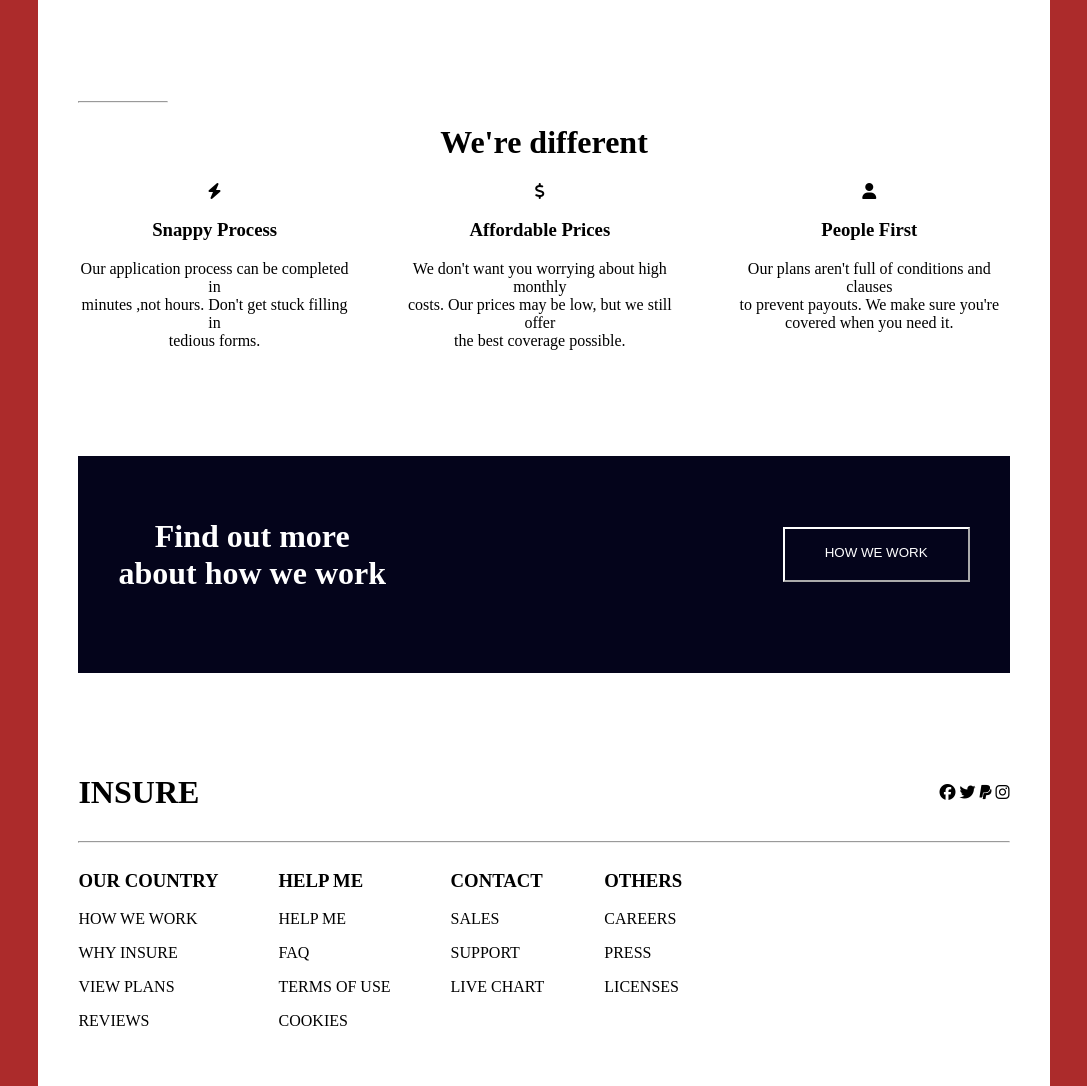
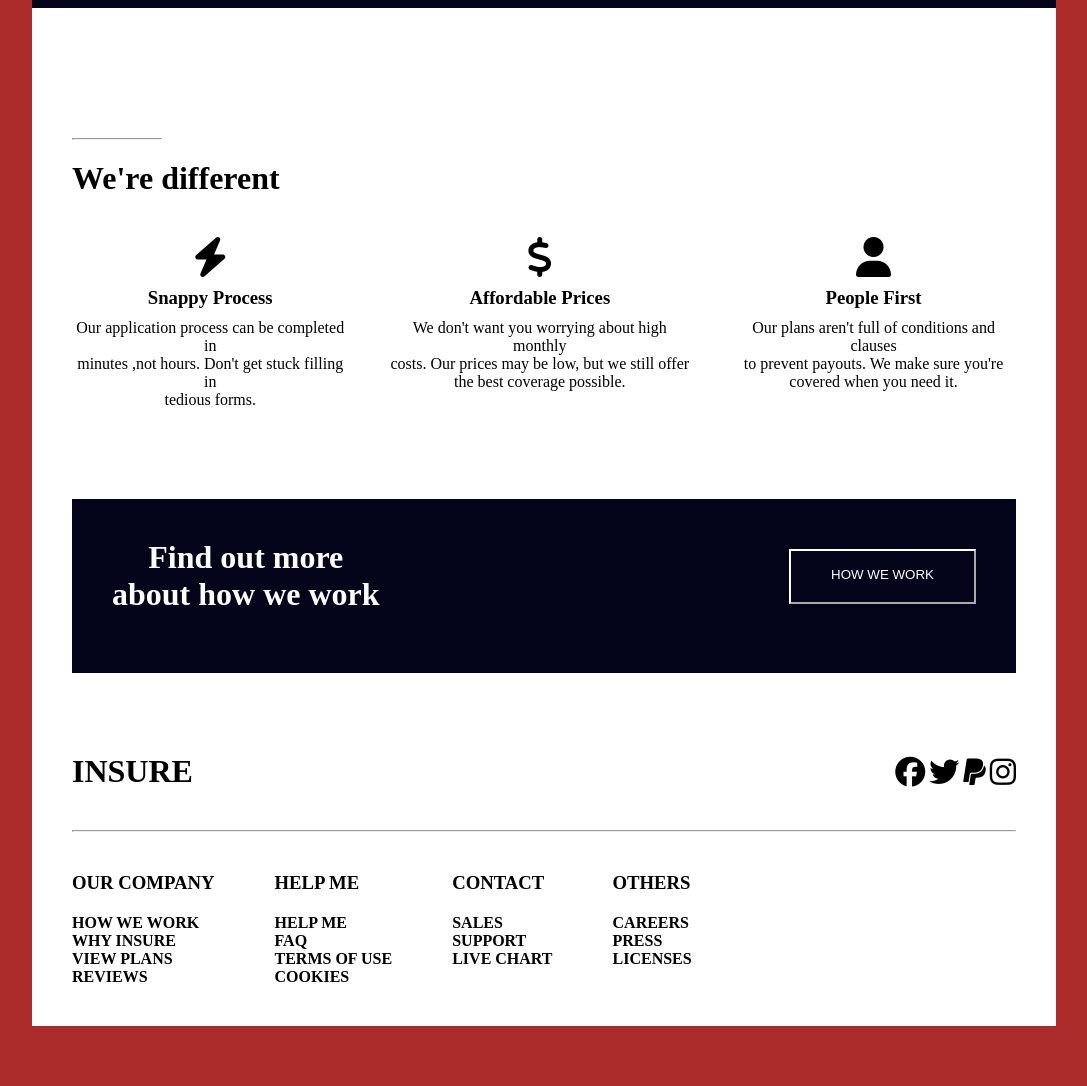
Before and after one commit to Amarachisoft/RITA-THREE, a plain HTML site: page index.html in a window 1280 px wide. Shown: the part 657-1743 px from the top of the page, without its empty margins (96-1183 px from the left). After the commit the page ends 1683 px from the top, so only its background shows below. Drawn offline with Linux system fonts and the light colour scheme.

Commit message:
initial commit

```diff
--- a/index.css
+++ b/index.css
@@ -1,9 +1,8 @@
- . {
-
+ *{
   padding: 0;
   margin: 0;
   box-sizing: border-box;
- }
+}
 
 html{
   background: rgb(172, 43, 43);
@@ -18,40 +17,42 @@ html{
   width: 80%;
   border-radius: 20px;
   margin: 60px auto;
+}
 
-
-
-
-}
 .main-card button{
   padding: 10px;
   background: whitesmoke;
   color: black;
   border-color: black;
 }
+
 .line-1{
   width: 90px;
 }
+
 .one{
   color: white;
   padding: 40px;
   background: rgb(4, 4, 27);
+}
 
-}
 .first-card{
-  gap: 90px;
   background: rgb(4, 4, 27);
   display: flex;
+  justify-content: space-between;
+  align-items: center;
+}
 
-}
 .first-card h1{
   font-size: 3xl;
   font-weight: 800;
 }
+
 .first-card p{
   opacity: 0.6;
   padding-bottom: 40px;
 }
+
 .first-card button{
   padding-top: 10px;
   padding-left: 20px;
@@ -61,18 +62,42 @@ html{
   color: white;
   border-color: white;
 }
-.family{
-  width: 80%;
-  height: 60%;
+
+.family img{
+  width: 30vw;
+  height: 50vh;
+  justify-content: right;
+  object-fit: cover;
 }
+
+.card1 h3{
+  font-weight: 900;
+  margin-bottom: 20px;
+}
+
+.card1 p{
+  font-weight: 600;
+  display: flex;
+  flex-direction: column;
+  gap: 20px;
+}
+
+.card1{
+  gap: 20px;
+}
+
 .blog{
   display: flex;
-  margin-right: 3px;
+  align-items: center;
   gap: 20px;
   list-style: none;
   cursor: pointer;
+}
 
+a{
+  text-decoration: none;
 }
+
 .initial{
   display: flex;
   background: rgb(250, 247, 247);position: relative;
@@ -80,12 +105,14 @@ html{
     justify-content: space-between;
     padding: 40px;
 }
+
 .initial ul{
   opacity: 0.6;
   display: flex;
   gap: 10px;
   margin-left: 20px;
 }
+
 .initial button{
   border-color: rgb(15, 7, 7);
     padding-top: 10px;
@@ -93,20 +120,34 @@ html{
     padding-right: 20px;
     padding-bottom: 10px;
 }
+
 .line-2{
   width: 90px;
   padding-top: 90px;
   text-align: center;
 }
+
 .second-card{
   padding: 40px;
   background: white;
   text-align: center;
 }
+
 .card2{
   display: flex;
   gap: 40px;
 }
+
+.card21{
+  display: flex;
+  flex-direction: column;
+  gap: 10px;
+}
+
+.card21 i{
+  font-size: 40px;
+}
+
 .third-card{
   display: flex;
     background: rgb(4, 4, 27);
@@ -133,33 +174,41 @@ html{
   padding-left: 40px;
   padding-right: 40px;
   padding-top: 16px
+}
 
+.diff{
+  margin-bottom: 40px;
+  text-align: left;
+  margin-top: 20px;
+}
+
+.last-card{
+  padding: 40px;
+  background: white;
+}
+
+.last-last{
+  display: flex;
+  gap: 60px;
+  padding-top: 40px;
+}
+
+.insure{
+  display: flex;
+  position: relative;
+  padding-bottom: 40px;
+    width: 100%;
+    align-items: center;
+    justify-content: space-between;
 }
 
 .icons{
-
-}
-.last-card{
-  padding: 40px;
-  background: white;
-
-}
-.last-last{
-  display: flex;
-  gap: 60px;
-}
-.insure{
-  display: flex;
-  position: relative;
-    width: 100%;
-    align-items: center;
-    justify-content: space-between;
-
-
-}
-.icons{
   gap: 90px;
   justify-content: space-between;
+}
+
+.icons i{
+  font-size: 30px;
 }
 
 /*Mobile Media queries*/
@@ -171,7 +220,6 @@ html{
     top: 0;
     right: 0;
     z-index: 1000;
-
   }
 
   .blog{
@@ -187,17 +235,15 @@ html{
       padding: 20px 12px;
       transition: 50s ease;
       flex-direction: column;
-
   }
-
 
   .first-card{
   display: flex;
   flex-direction: column-reverse;
   justify-content: center;
   width: 80%;
+}
 
-}
 .family{
   width: 80%;
 }
@@ -206,28 +252,28 @@ html{
   display: block;
   flex-direction: column-reverse;
   justify-content: center;
+}
 
-}
 .third-card{
   display: block;
   flex-direction: column-reverse;
 }
-.blog{
 
-
-}
 .last-card{
   position: relative;
 }
+
 .card1{
   justify-content: center;
 }
+
 .insure{
   display: block;
   flex-direction: column-reverse;
   justify-content: center;
   text-align: center;
 }
+
 .last-last{
   display: block;
   justify-content: center;
@@ -240,14 +286,9 @@ html{
   justify-content: center;
   display: block;
   text-align: center;
-
-
-
 }
 
 }
-
 /*Media queries(Tablet Screen)*/
 @media (min-width:768px) and (max-width:1180px) {
-
 }
--- a/index.html
+++ b/index.html
@@ -32,31 +32,30 @@
           <p>Get your life insurance coverage easier and faster. We blend our expertise<br> and technology to help you find
             the plan that's right for you. Ensure you<br> and your loved ones are protected. </p>
           <button>VIEW PLANS</button>
-
         </div>
         <div class="family">
-          <img src="images/family.jpg">
+          <img src="images/family.jpg" >
         </div>
       </div>
     </div>
     <div class="second-card">
       <div class="line-2"><hr></div>
-      <div>
+      <div class="diff">
         <h1>We're different</h1>
       </div>
       <div class="card2">
-        <div>
+        <div class="card21">
           <i class="fa-solid fa-bolt"></i>
           <h3>Snappy Process</h3>
           <p>Our application process can be completed in<br>minutes ,not hours. Don't get stuck filling in<br>tedious forms.</p>
         </div>
-        <div>
+        <div class="card21">
           <i class="fa-solid fa-dollar-sign"></i>
           <h3>Affordable Prices</h3>
           <p>We don't want you worrying about high monthly<br>costs. Our prices may be low, but we still offer<br> the best
             coverage possible. </p>
         </div>
-        <div>
+        <div class="card21">
           <i class="fa-solid fa-user"></i>
           <h3>People First</h3>
           <p>Our plans aren't full of conditions and clauses<br>to prevent payouts. We make sure you're<br>covered when you need
@@ -84,7 +83,7 @@
       <hr>
       <div class="last-last">
         <div class="card1">
-          <h3>OUR COUNTRY</h3>
+          <h3>OUR COMPANY</h3>
           <div>
             <p>HOW WE WORK</p>
             <p>WHY INSURE</p>
@@ -92,7 +91,7 @@
             <p>REVIEWS</p>
           </div>
         </div>
-        <div>
+        <div class="card1">
           <h3>HELP ME</h3>
           <div>
             <p>HELP ME</p>
@@ -101,7 +100,7 @@
             <p>COOKIES</p>
           </div>
         </div>
-        <div>
+        <div class="card1">
           <h3>CONTACT</h3>
           <div>
             <p>SALES</p>
@@ -110,7 +109,7 @@
 
           </div>
         </div>
-        <div>
+        <div class="card1">
           <h3>OTHERS</h3>
           <div>
             <p>CAREERS</p>
```
